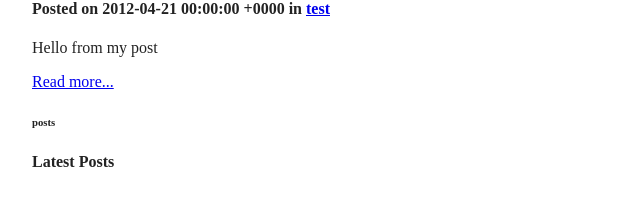
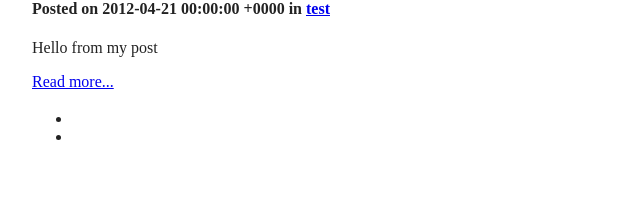
Before and after one commit to johnhunter/johnhunter.github.com, a Jekyll site: the page built from index.html, in a window 1280 px wide. Shown: the part 186-392 px from the top of the page, without its empty margins (0-640 px from the left). Built offline with Jekyll 4.4.1, drawn with Linux system fonts in a browser that asks for light colours; the list of posts is cut into pages by our own code.

Commit message:
Try outputting category name.

```diff
--- a/index.html
+++ b/index.html
@@ -16,15 +16,16 @@ title: Home
 	<div>
 
 	{% for category in site.categories %}
-	  <h2><a href="/categories/{{ slugize }}">{{ category.category }}</a></h2>
-	  <h6>{{ site.categories[category] | length }} posts</h6>
+	  <h3>{{ category.category }}</h3>
+	<p>{{ category.name }}</p>
+	<p>{{ category.title }}</p>
 
-	  <h4>Latest Posts</h4>
 	  <ul>
-	    {% for post in site.categories[category] limit: 5 %}
+	    {% for post in category %}
 	      <li><a href="{{ post.url }}">{{ post.title }}</a></li>
 	    {% endfor %}
 	  </ul>
+
 	{% endfor %}
 
 	</div>
```
